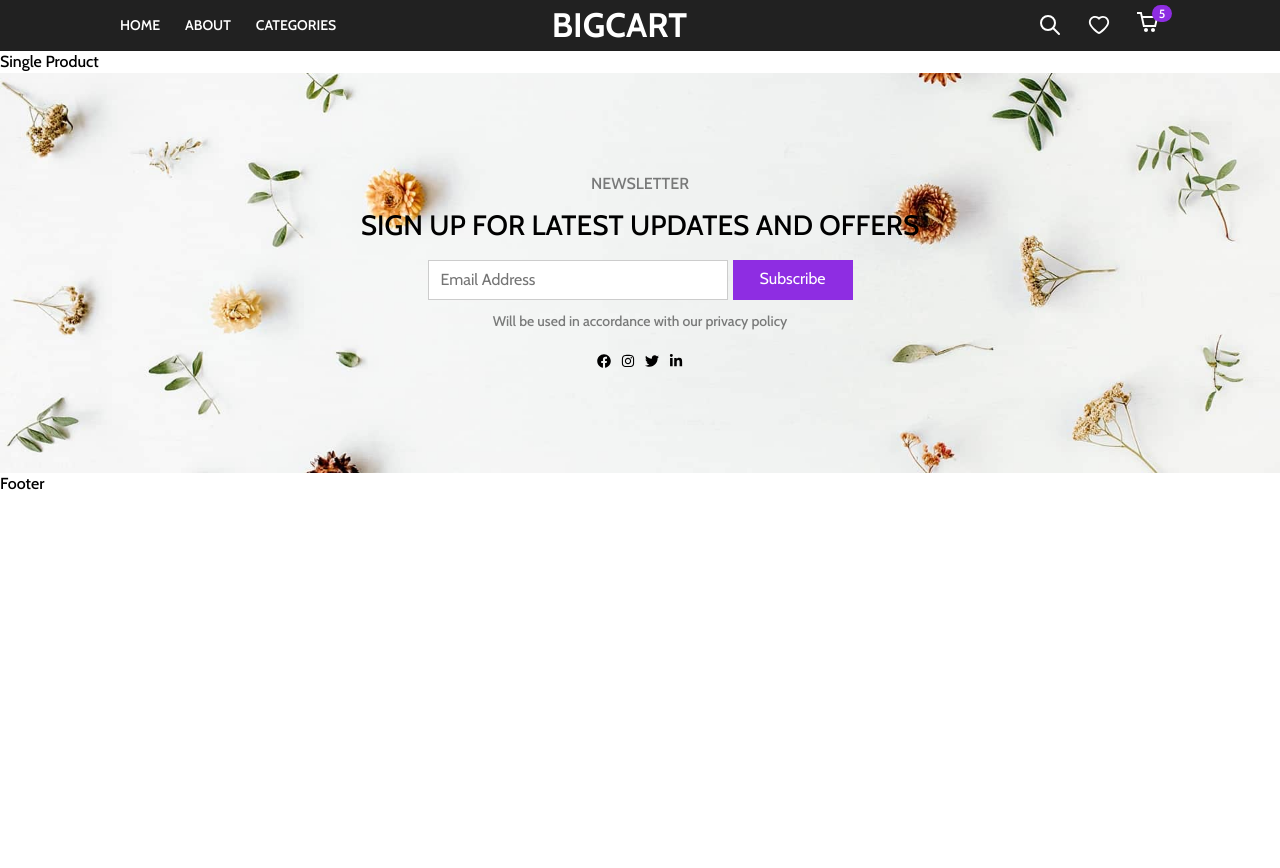
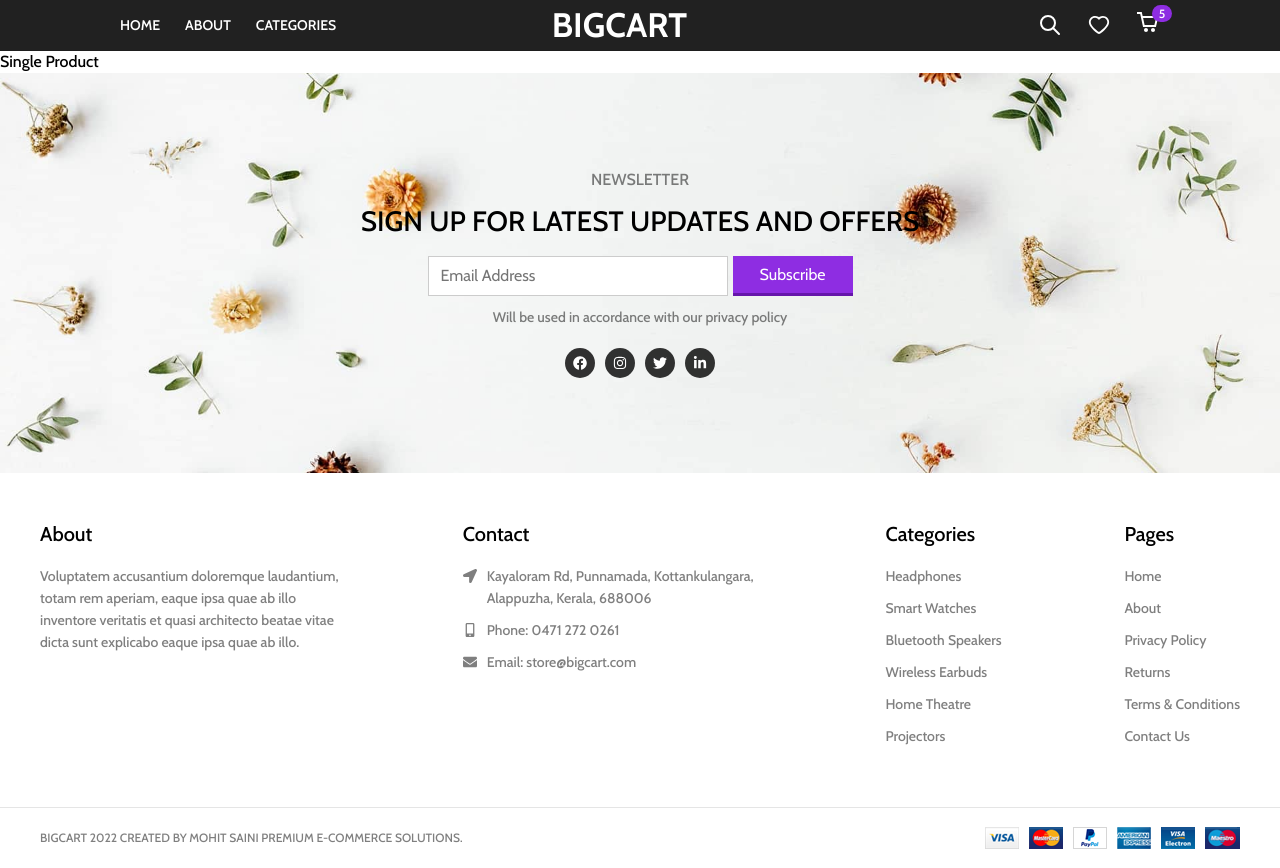
Before and after one commit to msaini0r/Bigcart, a React (Create React App) app in the folder client/: page /product/1 in a window 1280 px wide. Before the commit the page ends 800 px from the top, so only its background shows below. Built offline with nearby package versions, Linux system fonts and the light colour scheme.

Commit message:
Footer component completed.

```diff
--- a/client/src/components/Footer/Footer.jsx
+++ b/client/src/components/Footer/Footer.jsx
@@ -1,6 +1,66 @@
+import React from "react";
 import "./Footer.scss";
+import { FaLocationArrow, FaMobileAlt, FaEnvelope } from "react-icons/fa";
+import Payment from "../../assets/payments.png";
 const Footer = () => {
-    return <div>Footer</div>;
+  return (
+    <div className="footer">
+      <div className="footer-content">
+        <div className="col">
+          <div className="title">About</div>
+          <div className="text">
+            Voluptatem accusantium doloremque laudantium, totam rem aperiam,
+            eaque ipsa quae ab illo inventore veritatis et quasi architecto
+            beatae vitae dicta sunt explicabo eaque ipsa quae ab illo.
+          </div>
+        </div>
+        <div className="col">
+          <div className="title">Contact</div>
+          <div className="c-item">
+            <FaLocationArrow />
+            <div className="text">
+              Kayaloram Rd, Punnamada, Kottankulangara, Alappuzha, Kerala,
+              688006
+            </div>
+          </div>
+          <div className="c-item">
+            <FaMobileAlt />
+            <div className="text">Phone: 0471 272 0261</div>
+          </div>
+          <div className="c-item">
+            <FaEnvelope />
+            <div className="text">Email: store@bigcart.com</div>
+          </div>
+        </div>
+        <div className="col">
+          <div className="title">Categories</div>
+          <span className="text">Headphones</span>
+          <span className="text">Smart Watches</span>
+          <span className="text">Bluetooth Speakers</span>
+          <span className="text">Wireless Earbuds</span>
+          <span className="text">Home Theatre</span>
+          <span className="text">Projectors</span>
+        </div>
+        <div className="col">
+          <div className="title">Pages</div>
+          <span className="text">Home</span>
+          <span className="text">About</span>
+          <span className="text">Privacy Policy</span>
+          <span className="text">Returns</span>
+          <span className="text">Terms & Conditions</span>
+          <span className="text">Contact Us</span>
+        </div>
+      </div>
+      <div className="bottom-bar">
+        <div className="bottom-bar-content">
+          <span className="text">
+            BIGCART 2022 CREATED BY MOHIT SAINI PREMIUM E-COMMERCE SOLUTIONS.
+          </span>
+          <img src={Payment} alt="" />
+        </div>
+      </div>
+    </div>
+  );
 };
 
 export default Footer;
--- a/client/src/components/Footer/Footer.scss
+++ b/client/src/components/Footer/Footer.scss
@@ -1 +1,75 @@
 @import "../../css-config/mixins.scss";
+.footer {
+  width: 100%;
+  .footer-content {
+    padding: 50px 20px;
+    max-width: 1200px;
+    margin: 0 auto;
+    display: flex;
+    flex-flow: wrap;
+    gap: 20px;
+    @include md {
+      justify-content: space-between;
+      padding: 50px 0;
+    }
+    .col {
+      max-width: 300px;
+      &:nth-child(3) {
+        width: 150px;
+        @include md {
+          width: auto;
+        }
+      }
+      .title {
+        margin-bottom: 20px;
+        font-size: 20px;
+      }
+      .text {
+        color: rgba(0, 0, 0, 0.5);
+        font-size: 14px;
+      }
+      .c-item {
+        display: flex;
+        margin-bottom: 10px;
+        svg {
+          flex-shrink: 0;
+          font-size: 14px;
+          margin-right: 10px;
+          margin-top: 4px;
+          color: rgba(0, 0, 0, 0.5);
+        }
+      }
+      span {
+        &.text {
+          display: block;
+          margin-bottom: 10px;
+          cursor: pointer;
+        }
+      }
+    }
+  }
+  .bottom-bar {
+    border-top: 1px solid rgba(0, 0, 0, 0.1);
+    .bottom-bar-content {
+      padding: 20px;
+      display: flex;
+      align-items: center;
+      flex-direction: column;
+      text-align: center;
+      gap: 10px;
+      @include md {
+        padding: 0;
+        height: 60px;
+        max-width: 1200px;
+        margin: 0 auto;
+        flex-direction: row;
+        justify-content: space-between;
+        text-align: left;
+      }
+      .text {
+        font-size: 12px;
+        color: rgba(0, 0, 0, 0.5);
+      }
+    }
+  }
+}
--- a/client/src/components/Footer/Newsletter/Newsletter.scss
+++ b/client/src/components/Footer/Newsletter/Newsletter.scss
@@ -15,6 +15,10 @@
     align-items: center;
     margin: 0 auto;
     text-align: center;
+    .text {
+      margin-bottom: 20px;
+      font-size: 14px;
+      color: rgba(0, 0, 0, 0.5);
     }
     .small-text {
       margin-bottom: 15px;
@@ -43,12 +47,12 @@
         border: 1px solid rgba(0, 0, 0, 0.2);
         padding: 0 12px;
         font-size: 16px;
-      outline: 0;
+        outline: none;
         @include md {
           width: 300px;
         }
       }
-    .button {
+      button {
         outline: 0;
         border: 0;
         height: 40px;
@@ -59,30 +63,26 @@
         cursor: pointer;
         font-size: 16px;
         color: white;
-      background-color: #8e2de2;
-      border-bottom: 3px solid #8e2de2;
+        background: #8e2de2;
+        border-bottom: 3px solid #6516aa;
         @include md {
           width: 120px;
         }
       }
     }
-  .text {
-    margin-bottom: 20px;
-    font-size: 14px;
-    color: rgba(0, 0, 0, 0.5);
-  }
     .social-icons {
       display: flex;
       gap: 10px;
-    .icons {
+      .icon {
         width: 30px;
         height: 30px;
-      background-color: rgba(0, 0, 0, 0.8);
+        background: rgba(0, 0, 0, 0.8);
         border-radius: 50%;
-      color: white;
         display: flex;
         align-items: center;
         justify-content: center;
+        color: white;
       }
     }
   }
+}
```
Lines whose indentation alone changed are shown as unchanged.
